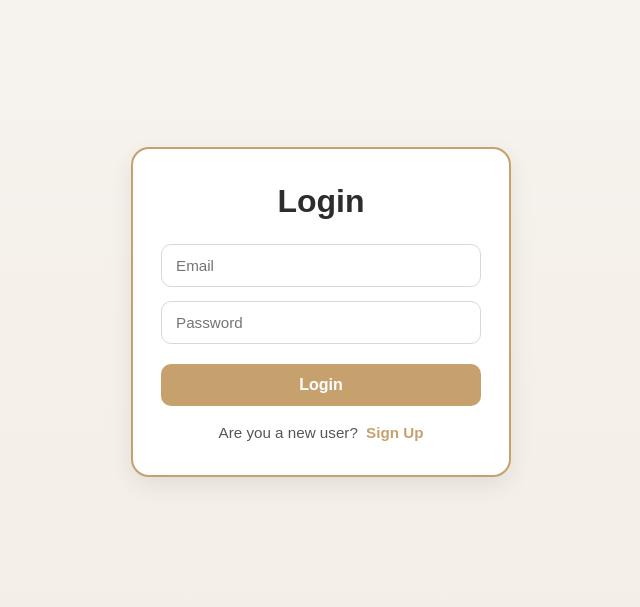
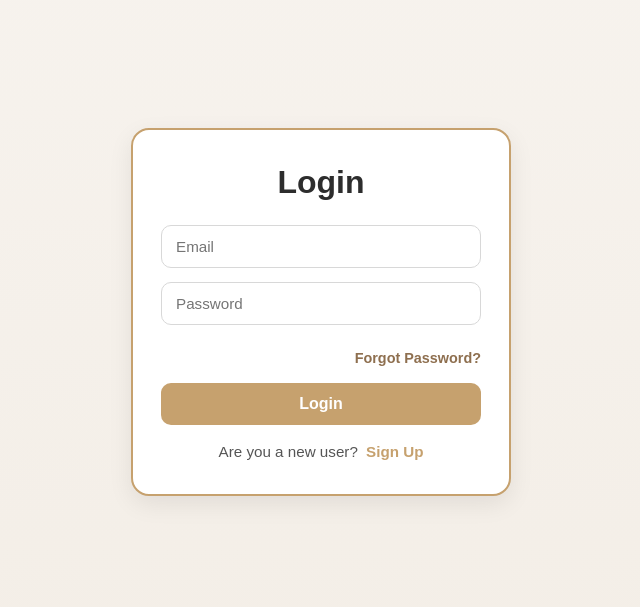
Before and after one commit to razan444200495/2026-GP1-Group15, a Flask app: page /login in a window 1280 px wide. Shown: the part 118-725 px from the top of the page, without its empty margins (319-959 px from the left). Run offline with Flask 3, Linux system fonts and the light colour scheme.

Commit message:
Update login.html

```diff
--- a/templates/login.html
+++ b/templates/login.html
@@ -63,6 +63,24 @@
     background: #b48d5b;
   }
 
+  /* forgot password */
+  .forgot-password {
+    text-align: right;
+    margin-top: 10px;
+    margin-bottom: 10px;
+  }
+
+  .forgot-password a {
+    font-size: 0.9rem;
+    color: #8e6f4f;
+    text-decoration: none;
+    font-weight: 600;
+  }
+
+  .forgot-password a:hover {
+    text-decoration: underline;
+  }
+
   .signup-question {
     text-align: center;
     margin-top: 18px;
@@ -110,10 +128,32 @@
     {% endwith %}
 
     <form method="POST" action="{{ url_for('auth.login') }}">
-      <input type="email" name="email" class="login-input" placeholder="Email" required>
-      <input type="password" name="password" class="login-input" placeholder="Password" required>
+      <input
+        type="email"
+        name="email"
+        class="login-input"
+        placeholder="Email"
+        required
+      >
 
-      <button type="submit" class="login-btn-main">Login</button>
+      <input
+        type="password"
+        name="password"
+        class="login-input"
+        placeholder="Password"
+        required
+      >
+
+      <!-- Forgot Password -->
+      <div class="forgot-password">
+        <a href="{{ url_for('auth.forgot_password') }}">
+          Forgot Password?
+        </a>
+      </div>
+
+      <button type="submit" class="login-btn-main">
+        Login
+      </button>
     </form>
 
     <p class="signup-question">
@@ -123,5 +163,4 @@
   </div>
 </div>
 
-
 {% endblock %}
```
